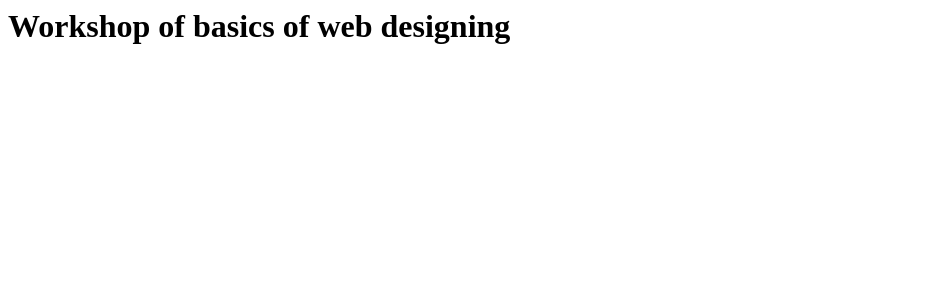
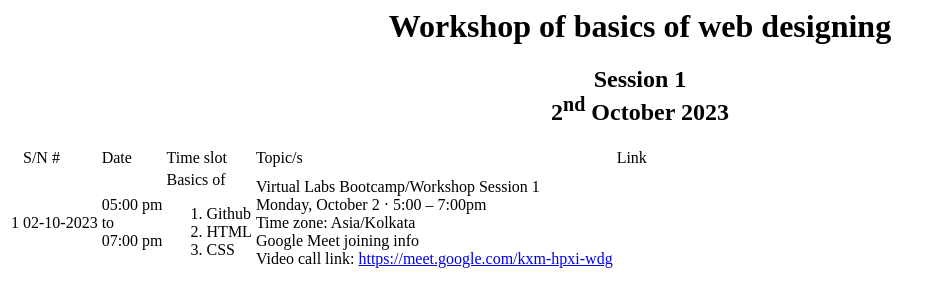
Before and after one commit to AKRNANDULA/S1_VIT_Wrkshp_02102023, a plain HTML site: page index.html in a window 1280 px wide. Shown: the whole page, without its empty margins (0-944 px from the left). Drawn offline with Linux system fonts and the light colour scheme.

Commit message:
Update 0.1 index.html
Added  headings and a table to the page

```diff
--- a/index.html
+++ b/index.html
@@ -3,6 +3,37 @@
     <title>Session 1 Demo</title>
   </head>
   <body>
+    <center>
     <h1>Workshop of basics of web designing</h1>
+    <h2>Session 1 <br> 2<sup>nd</sup> October 2023</h2>
+    </center>
+    <table>
+      <th>
+        <td>S/N #</td>
+        <td>Date</td>
+       <td>Time slot</td>
+      <td>Topic/s</td>
+      <td>Link</td>
+      </th>
+      <tr>
+        <td>1</td>
+        <td>02-10-2023</td>
+        <td>05:00 pm <br> to <br> 07:00 pm</td>
+        <td>Basics of
+          <ol>
+             <li>Github</li>
+            <li>HTML</li>
+            <li>CSS</li>
+          </ol>
+        </td>
+        <td>
+          Virtual Labs Bootcamp/Workshop Session 1 <br>
+          Monday, October 2 · 5:00 – 7:00pm <br>
+          Time zone: Asia/Kolkata <br>
+          Google Meet joining info <br>
+          Video call link: <a href="https://meet.google.com/kxm-hpxi-wdg" >https://meet.google.com/kxm-hpxi-wdg</a>
+          </td>
+      </tr>
+    </table>
   </body>
 </html>
```
